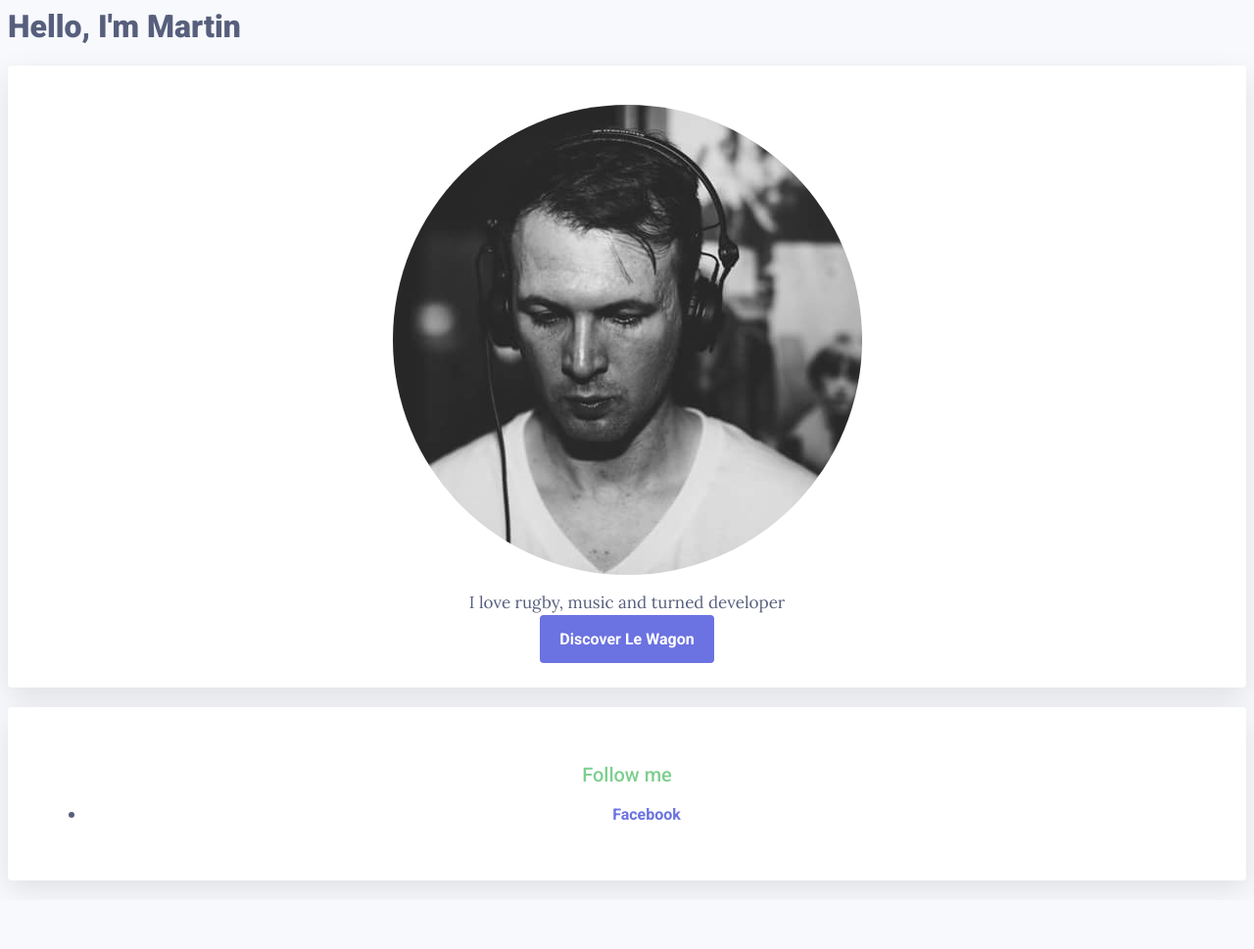
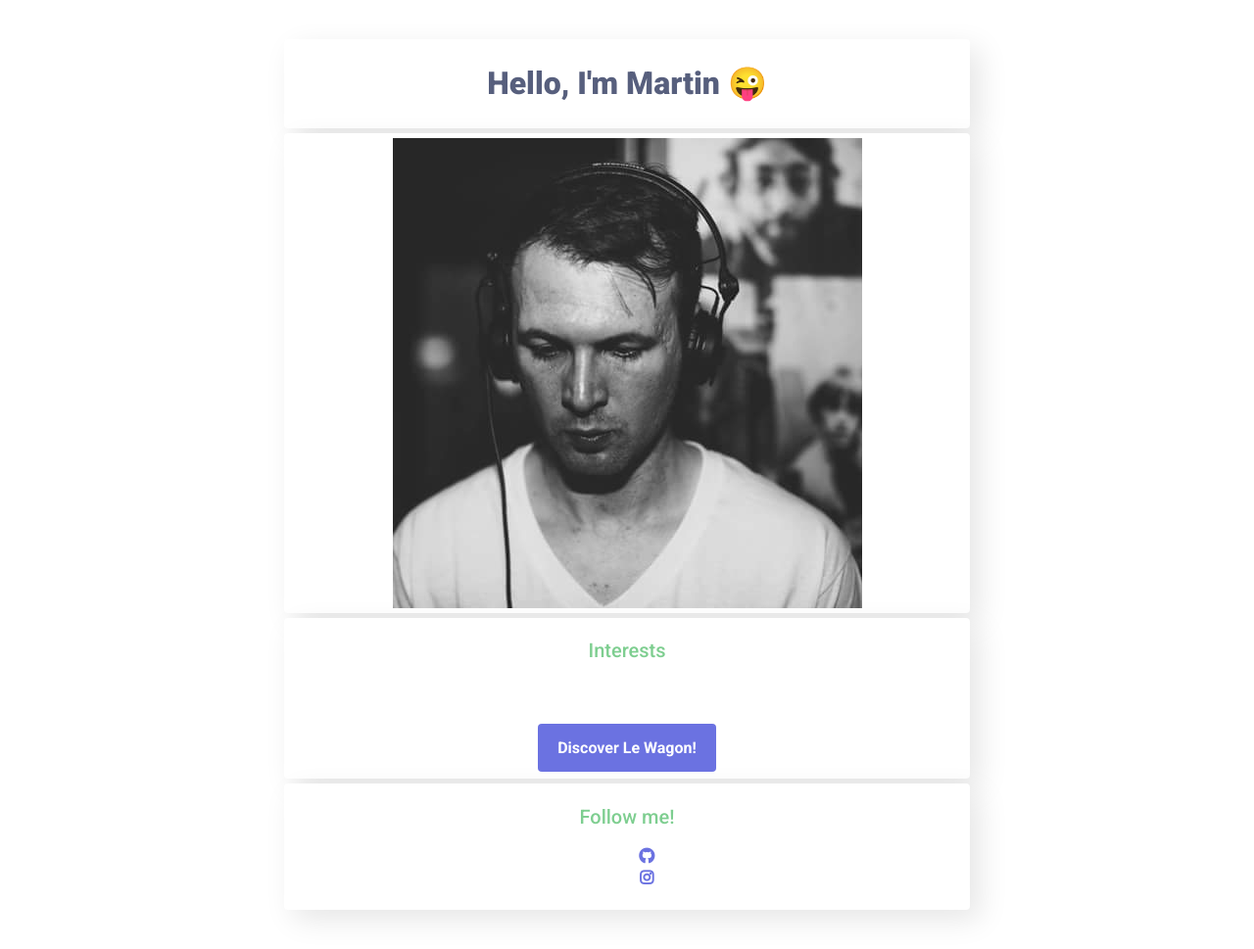
Before and after one commit to Martin2251/profile, a plain HTML site: page index.html in a window 1280 px wide. Shown: the whole page at 98% size. Before the commit the page ends 919 px from the top, so only its background shows below. Drawn offline with Linux system fonts and the light colour scheme.

Commit message:
martin profle

```diff
--- a/index.html
+++ b/index.html
@@ -1,27 +1,58 @@
-<DOCTYPE html>
 <html>
   <head>
-    <title>My Profile Page</title>
-    <link rel="stylesheet" type="text/css" href="style.css">
+    <title>My profile</title>
+    <meta name="My profile" content="Martin Lowelanding page.">
+    <meta charset="utf-8">
+    <meta name="viewport" content="width=device-width, initial-scale=1">
+    <link rel="stylesheet" href="https://use.fontawesome.com/releases/v5.6.3/css/all.css">
+    <link rel="stylesheet" href="style.css">
   </head>
 
   <body>
+    <div class="container">
 
-    <h1>Hello, I'm Martin</h1>
-    <div class="card-white">
-        <img src="images/profile.jpg" alt="profile" class="img-circle">
+      <div class="card-white">
 
-        <p>I love rugby, music and turned developer</p
-        >
-        <a href="https://lewagon.com" class="btn-blue">Discover Le Wagon</a>
-      </div>
-      <div class="card-white">
-        <h2>Follow me</h2>
+        <h1>Hello, I'm Martin 😜</h1>
 
-        <ul>
-          <li><a href="#">Facebook</a></li>
-        <ul>
+        <div>
       </div>
     </div>
+
+      <div class="card-white">
+
+          <img src="images/profile.jpg" alt="profile picture">
+      </div>
+
+
+      <div class="card-white">
+        <h2>Interests</h2>
+
+        <p>I'm currently a student at Le Wagon learning Web Development.
+        <br/> I play rugby, used to dj and like fitness.</p>
+
+
+        <a href="https://www.lewagon.com/" target="_blank" class="btn-blue">Discover Le Wagon!</a>
+
+        <p></p>
+      </div>
+
+      <div class="card-white">
+        <h2>Follow me!</h2>
+        <div class="center">
+
+          <ul>
+            <li><a href="https://github.com/Martin2251" target="_blank">
+              <i class="fab fa-github"></i></a></li>
+
+            <li><a href="https://www.instagram.com/mrtin225/" target="_blank">
+              <i class="fab fa-instagram"></i></a></li>
+          </ul>
+
+        </div>
+      </div>
+
+    </div>
+
   </body>
 </html>
--- a/style.css
+++ b/style.css
@@ -3,8 +3,8 @@
 
 /* Colors and fonts */
 body {
-  background: #F7F9FC;
-  color: #575F7D;
+  background: #FFFFFF;
+  color: #FFFFFF;
   font-family: 'Lora', serif;
   font-size: 17px;
   font-weight: lighter;
@@ -22,6 +22,15 @@ h2 {
   font-size: 20px;
   font-weight: lighter;
   font-weight: 500;
+
+h3 {
+  color: #7ECE90;
+  font-size: 16px;
+  font-weight: lighter;
+  font-weight: 500;
+
+}
+
 }
 a {
   font-family: 'Roboto', sans-serif;
@@ -63,10 +72,10 @@ a:hover {
 
 .card-white {
   background-color: white;
-  padding: 40px;
-  box-shadow: 0px 10px 30px rgba(0,0,0,0.1);
+  padding: 5px;
+  box-shadow: 10px 10px 30px rgba(0,0,0,0.1);
   border-radius: 4px;
-  margin: 20px 0px;
+  margin: 5px 0px;
   text-align: center;
 }
 .img-circle {
```
